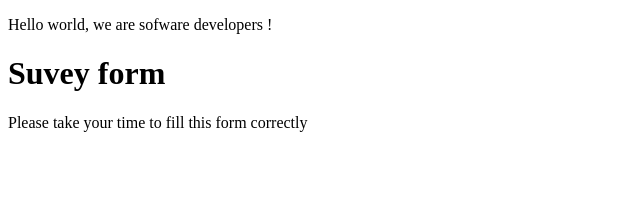
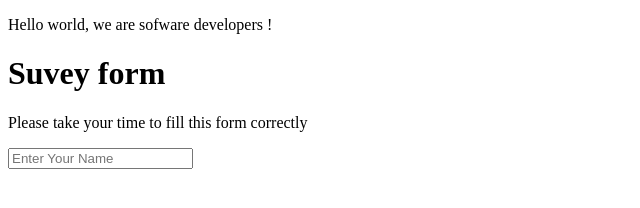
Before and after one commit to Lichapa/Mphatso-odukoya, a plain HTML site: page index.html in a window 1280 px wide. Shown: the whole page, without its empty margins (0-640 px from the left). Drawn offline with Linux system fonts and the light colour scheme.

Commit message:
Completed 3 and 4

```diff
--- a/index.html
+++ b/index.html
@@ -11,6 +11,9 @@
     <p>Hello world, we are sofware developers !</p>
     <h1 id="title"> Suvey form</h1>
     <p id="description"> Please take your time to fill this form correctly</p>
+    <form id="survey-form">
+      <input id="name" type="text" placeholder="Enter Your Name" name=" Name" required />
+    </form>
     <script  src="js/index.js"></script>
   </body>
 </html>
```
